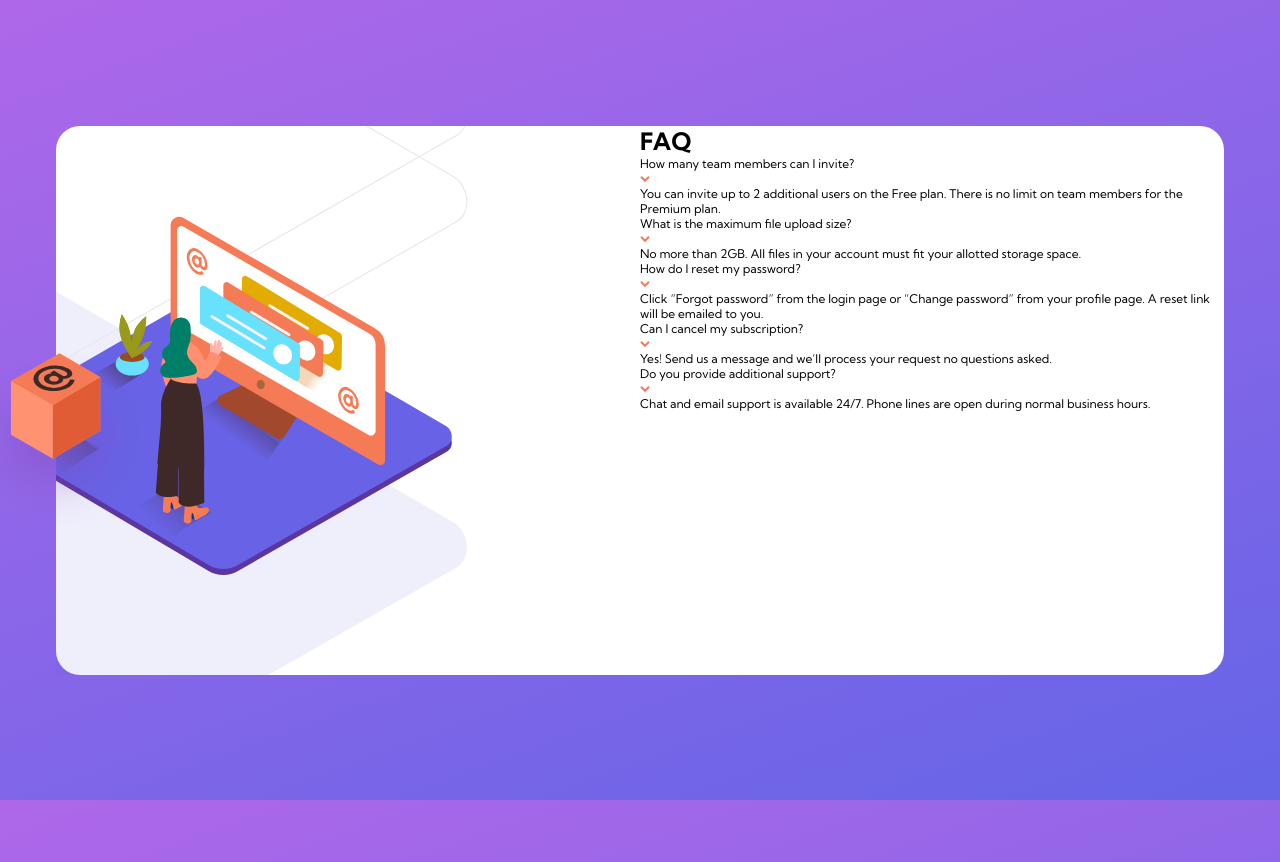
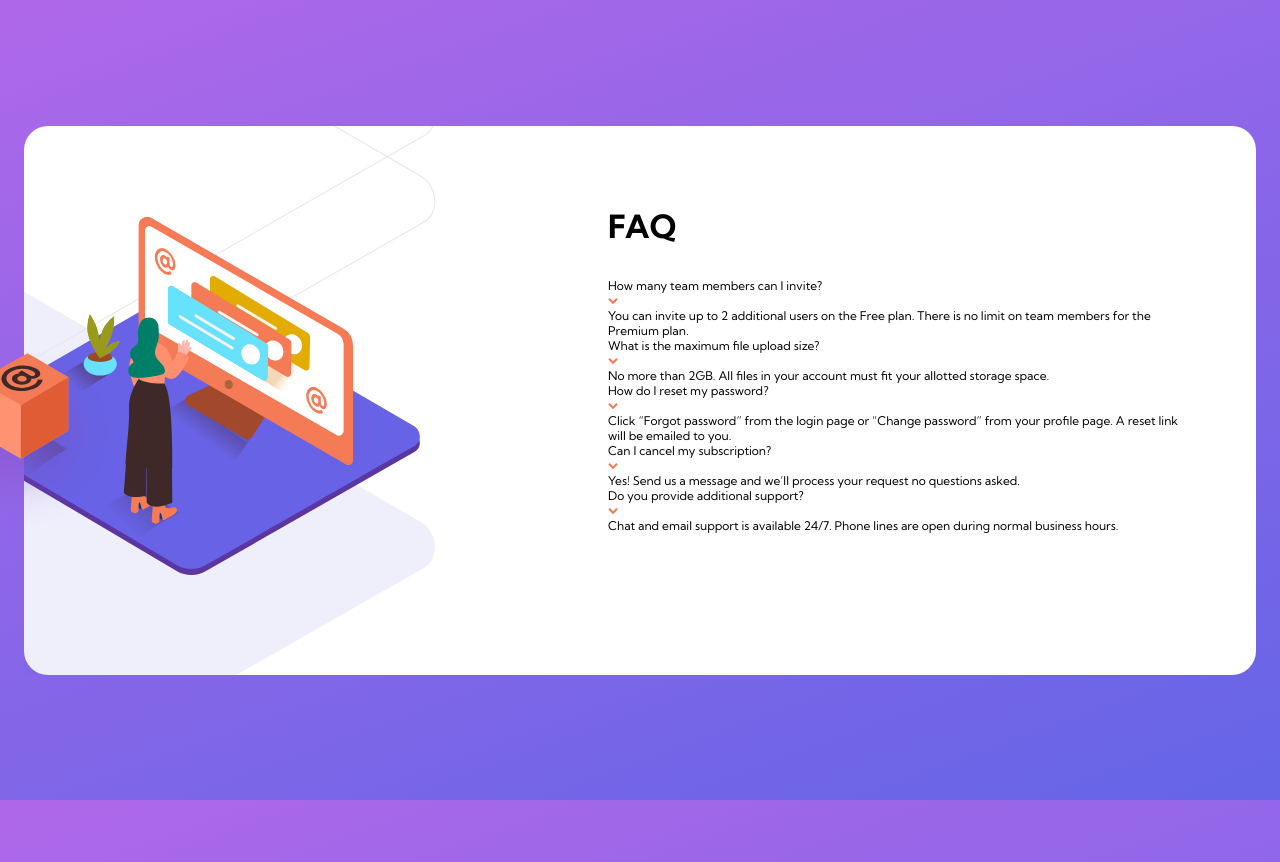
Before and after one commit to SaeM843/FAQ-Accordion-Card, a website: page index.html in a window 1280 px wide. Drawn offline with Linux system fonts and the light colour scheme.

Commit message:
styled h1

```diff
--- a/sass/layout/_accordion.scss
+++ b/sass/layout/_accordion.scss
@@ -1,3 +1,11 @@
 .faq {
-    width: 50%;
+    flex: 1 1 0;
+    padding: 0;
+    margin: 5rem 4rem 5rem 0rem;
+
+    h1 {
+        font-weight: 700;
+        font-size: 2rem;
+        margin-bottom: 2rem;
+    }
 }
```
Also changed, not shown: css/style.css, 1 other file.
